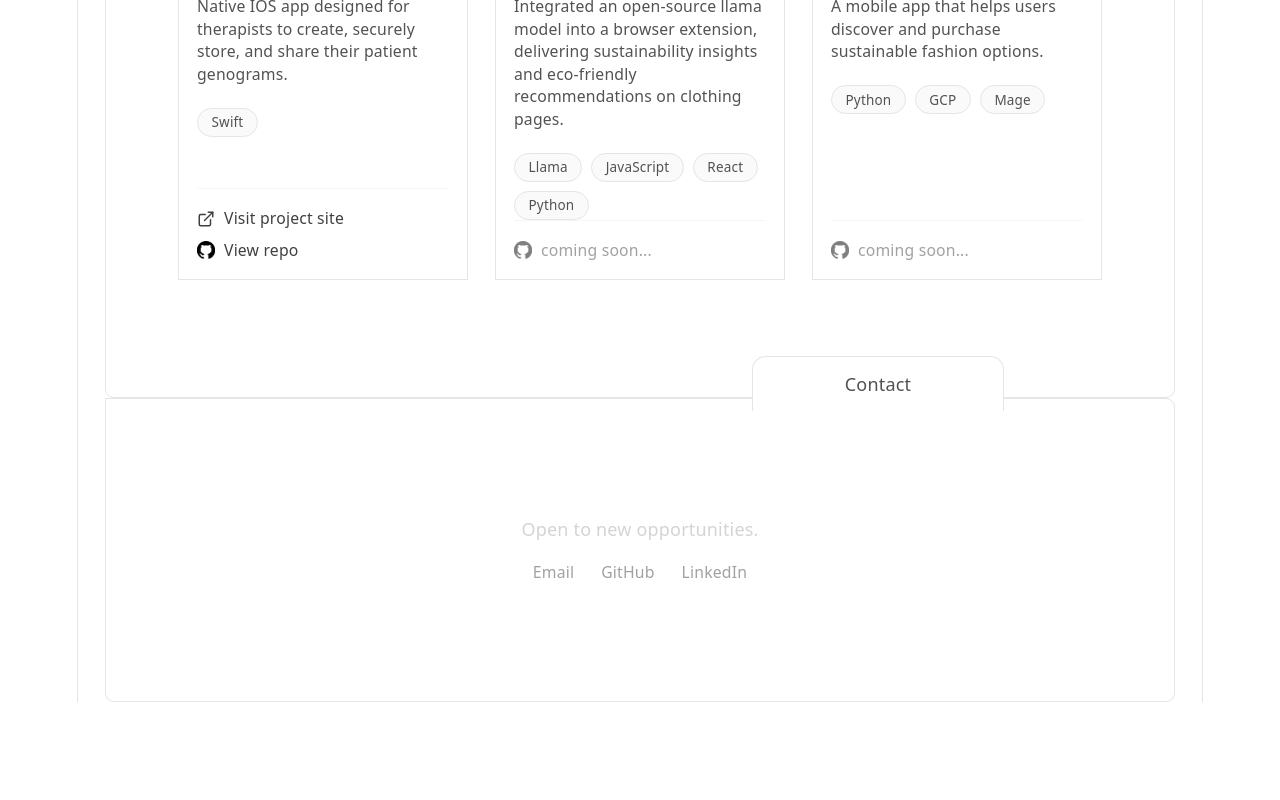
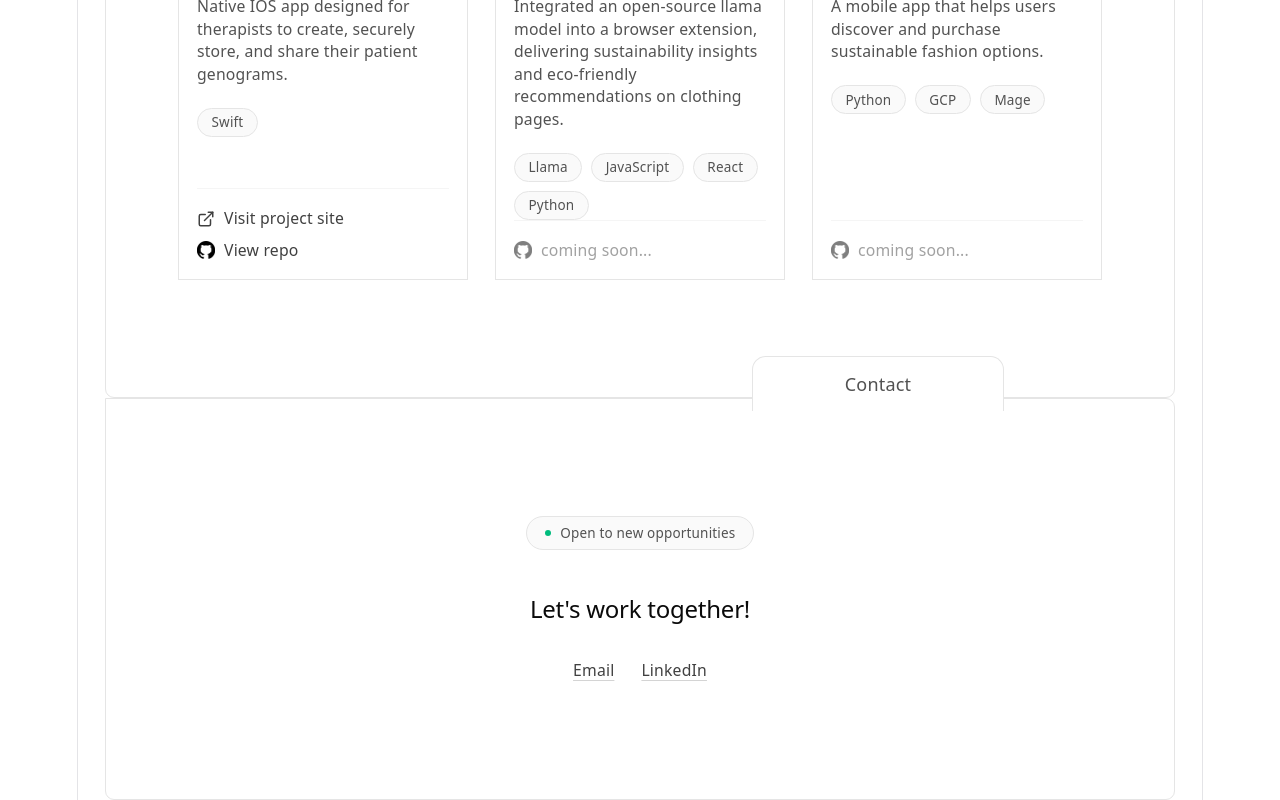
Before and after one commit to ahhchu/my-website, a React (Vite) app: page / in a window 1280 px wide. Shown: the part 3561-4361 px from the top of the page. Before the commit the page ends 4263 px from the top, so only its background shows below. Built offline with nearby package versions, Linux system fonts and the light colour scheme.

Commit message:
contact page

```diff
--- a/src/components/Contact/Contact.tsx
+++ b/src/components/Contact/Contact.tsx
@@ -1,9 +1,8 @@
-import type {TypeContact} from '../../types';
+import type { TypeContact } from '../../types';
 
 const links: TypeContact[] = [
-    { label: 'Email', href: 'mailto:you@example.com' },
-    { label: 'GitHub', href: 'https://github.com/yourname' },
-    { label: 'LinkedIn', href: 'https://linkedin.com/in/yourname' },
+    { label: 'Email', href: 'mailto:catherinechu.cc@gmail.com' },
+    { label: 'LinkedIn', href: 'https://www.linkedin.com/in/catherinechucc/' },
 ];
 
 function Contact() {
@@ -12,10 +11,24 @@ function Contact() {
             id="contact"
             className="mx-auto max-w-5xl px-6 py-16 text-center"
         >
-            <p className="text-base text-neutral-300">Open to new opportunities.</p>
-            <div className="mt-4 flex justify-center gap-6">
+            <span className="mb-10 inline-flex items-center gap-2 rounded-full border border-neutral-200 bg-neutral-50 px-4 py-1.5 text-xs font-medium text-neutral-600">
+                <span className="h-1.5 w-1.5 rounded-full bg-emerald-500" />
+                Open to new opportunities
+            </span>
+        <br/>
+            <h2 className="mt-1 text-2xl font-semibold text-neutral-900 sm:text-3xl">
+                Let's work together!
+            </h2>
+
+            <div className="mt-8 flex justify-center gap-6">
                 {links.map((link) => (
-                    <a key={link.label} href={link.href} className="text-sm text-neutral-400 hover:text-neutral-100">
+                    <a
+                        key={link.label}
+                        href={link.href}
+                        target={link.label === 'Email' ? undefined : '_blank'}
+                        rel={link.label === 'Email' ? undefined : 'noopener noreferrer'}
+                        className="text-sm font-medium text-neutral-700 underline decoration-neutral-300 underline-offset-4 transition-colors hover:text-neutral-900 hover:decoration-neutral-900"
+                    >
                         {link.label}
                     </a>
                 ))}
```
